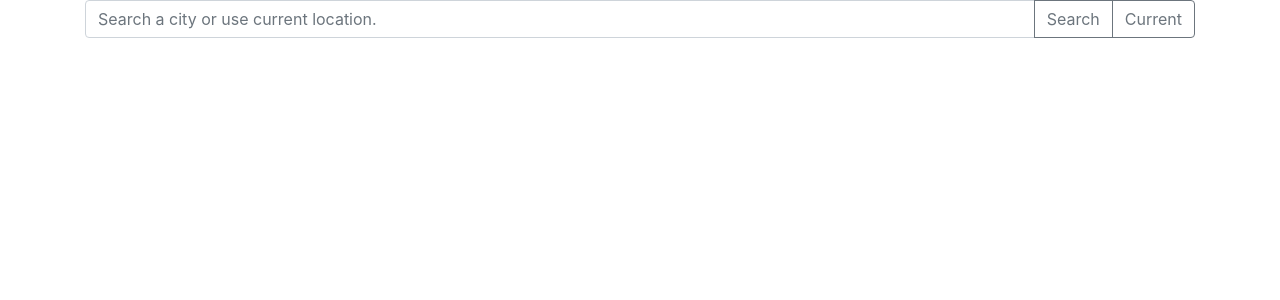
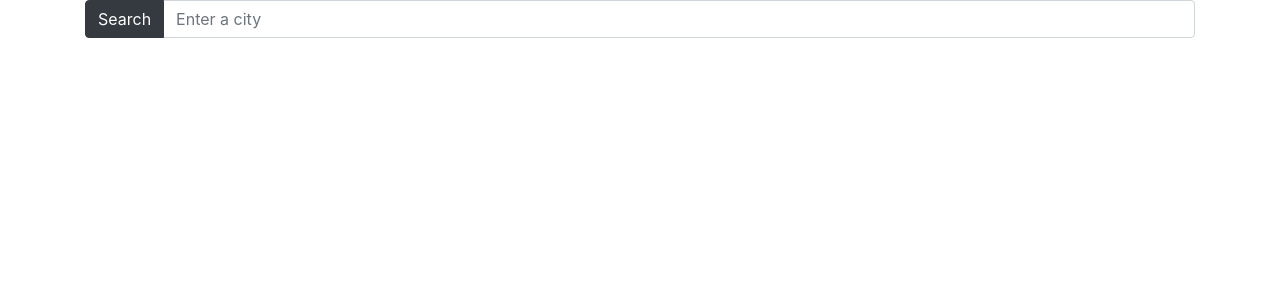
Before and after one commit to evdd86/weather-app-react, a React (Create React App) app: page / in a window 1280 px wide. Shown: the top 300 px of the page. Built offline with nearby package versions, Linux system fonts and the light colour scheme.

Commit message:
Restart SearchForm

```diff
--- a/src/App.js
+++ b/src/App.js
@@ -1,12 +1,12 @@
 import React from "react";
-import CurrentWeather from "./CurrentWeather/CurrentWeather.js";
+import SearchForm from "./SearchForm/SearchForm.js";
 import "./App.css";
 
 function App() {
   return (
     <div className="App">
       <div className="container">
-        <CurrentWeather />
+        <SearchForm defaultCity="Brussels" />
       </div>
     </div>
   );
--- a/src/CurrentWeather/CurrentWeather.js
+++ b/src/CurrentWeather/CurrentWeather.js
@@ -1,39 +1,6 @@
 import React from "react";
-
 import "./CurrentWeather.css";
 
 export default function CurrentWeather() {
-  return (
-    <div className="CurrentWeather">
-      <div class="d-flex flex-row justify-content-center">
-        <form id="search-form" class="input-group mb-3">
-          <input
-            type="text"
-            class="form-control"
-            placeholder="Search a city or use current location."
-            aria-label="Search city."
-            aria-describedby="button-addon1"
-            autocomplete="off"
-            id="input-search-city"
-          />
-          <div class="input-group-append">
-            <button
-              class="btn btn-outline-secondary"
-              type="submit"
-              id="button-search-city"
-            >
-              Search
-            </button>
-            <button
-              class="btn btn-outline-secondary"
-              type="button"
-              id="button-show-city"
-            >
-              Current
-            </button>
-          </div>
-        </form>
-      </div>
-    </div>
-  );
+  return "hello world";
 }
--- /dev/null
+++ b/src/SearchForm/SearchForm.js
@@ -0,0 +1,25 @@
+import React, { useState } from "react";
+import axios from "axios";
+
+import "./SearchForm.css";
+
+export default function SearchForm() {
+  return (
+    <div className="SearchForm">
+      <div class="input-group mb-3">
+        <div class="input-group-prepend">
+          <button class="btn btn-dark" type="button">
+            Search
+          </button>
+        </div>
+        <input
+          type="text"
+          class="form-control"
+          placeholder="Enter a city"
+          aria-label="Search"
+          aria-describedby="basic-addon1"
+        ></input>
+      </div>
+    </div>
+  );
+}
```
Also changed, not shown: src/SearchForm/SearchForm.css (added).
